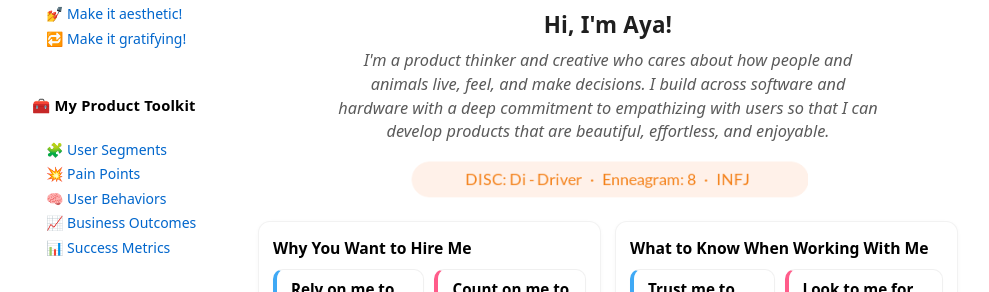
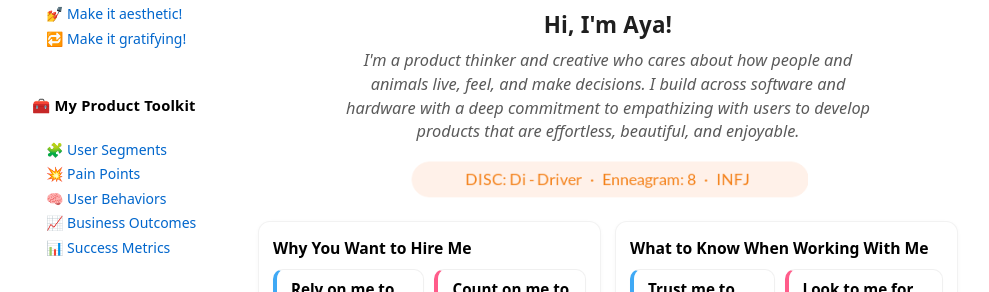
Before and after one commit to luxinflore/luxinflore.github.io, a Jekyll site: the page built from index.md, in a window 1280 px wide. Shown: the part 273-565 px from the top of the page, without its empty margins (8-997 px from the left). Built offline with Jekyll 4.4.1, drawn with Linux system fonts in a browser that asks for light colours.

Commit message:
Move a couple words around in intro

```diff
--- a/index.md
+++ b/index.md
@@ -12,8 +12,7 @@ title: Home
   <p>
     I'm a product thinker and creative who cares about how people and animals live,
     feel, and make decisions. I build across software and hardware with a deep commitment
-    to empathizing with users so that I can develop products that are beautiful,
-    effortless, and enjoyable.
+    to empathizing with users to develop products that are effortless, beautiful, and enjoyable.
   </p>
 </div>
 
```
